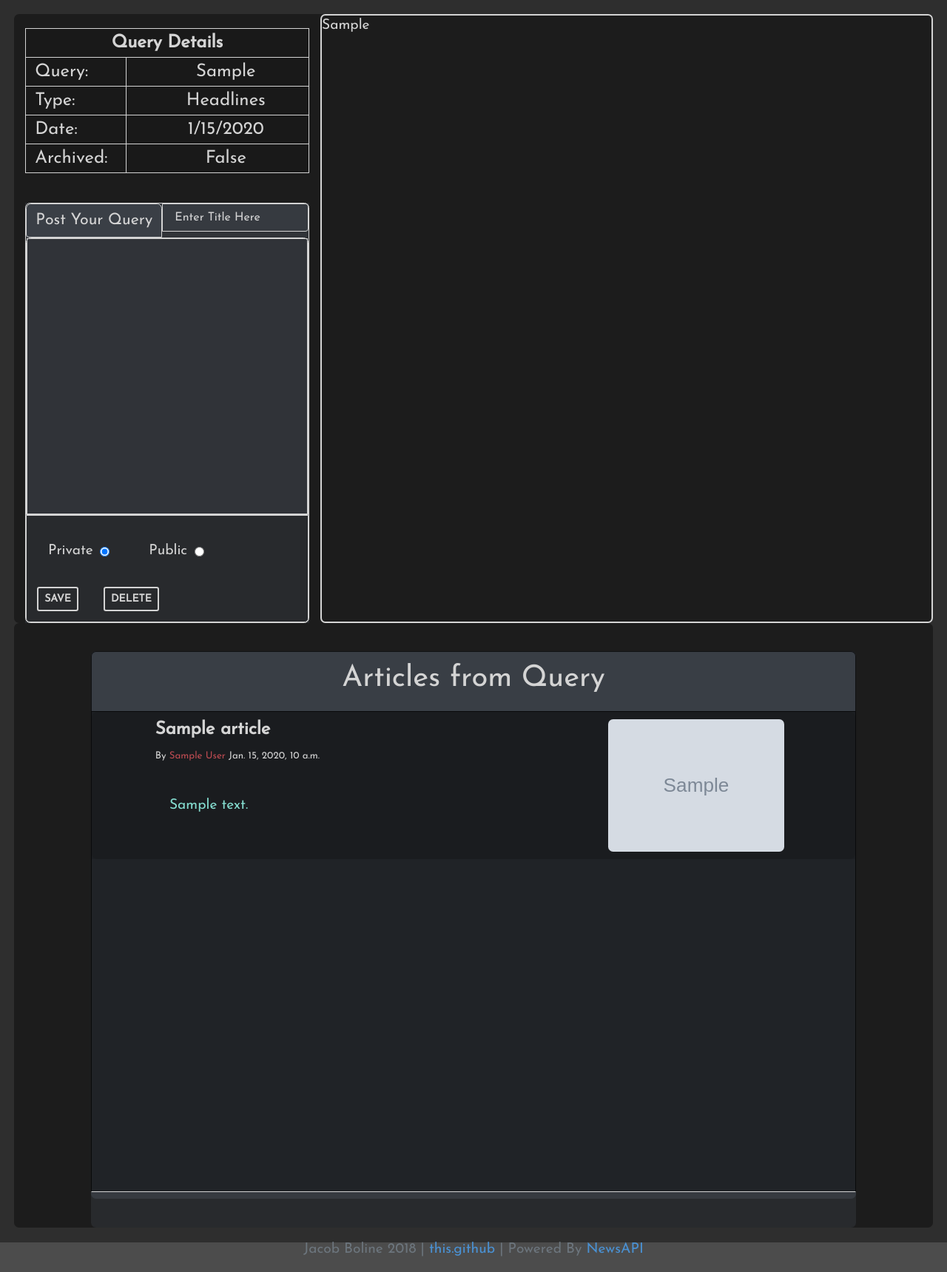
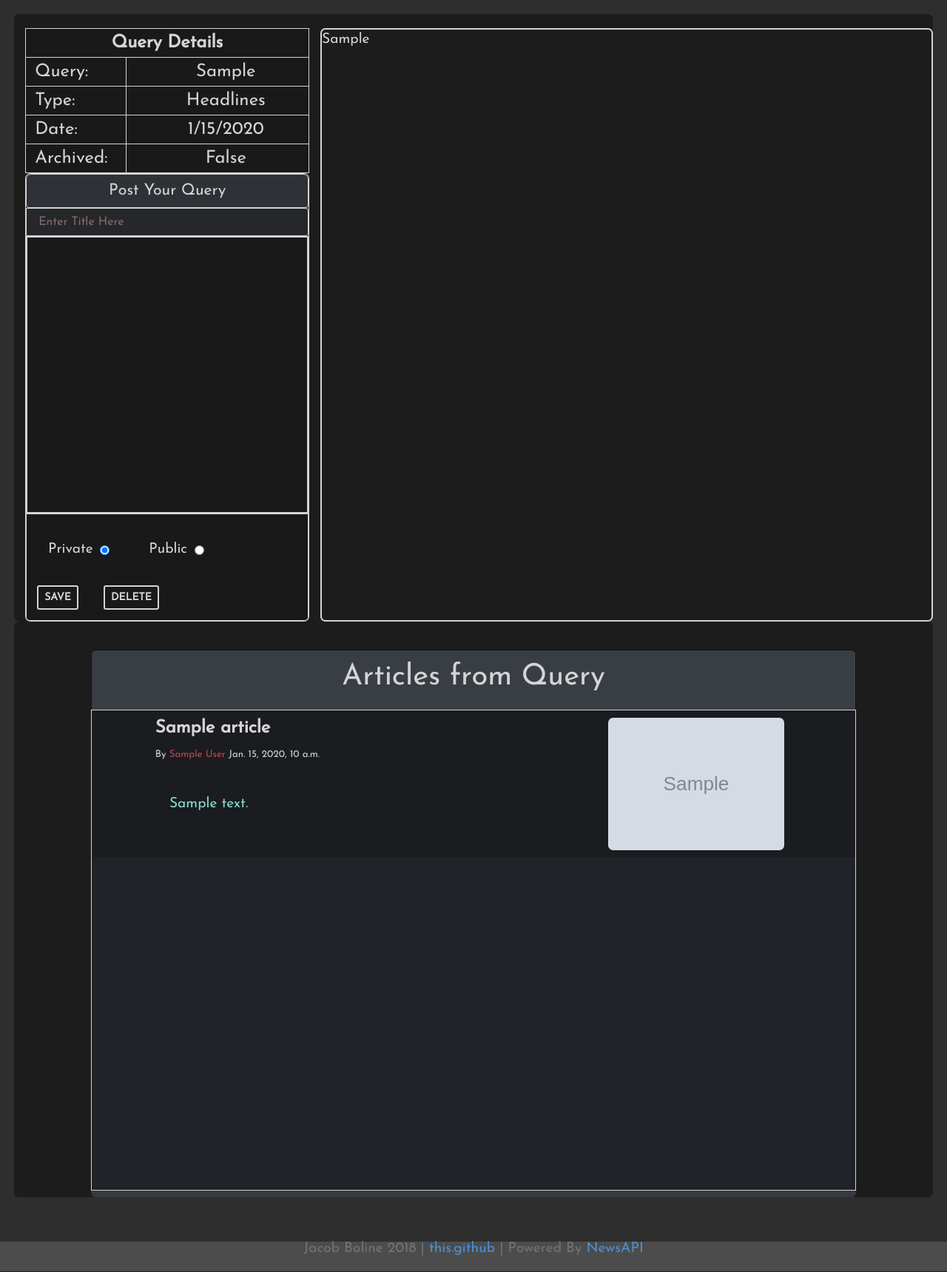
Before and after one commit to yc5424tl/geodjango_news_map, a Django app: page /query/view/1 in a window 1280 px wide. Shown: the part 250-1969 px from the top of the page at 74% size. Run offline with Django 3.2, Linux system fonts and the light colour scheme; a user stored in the database is signed in; tables that the repository leaves empty hold one stand-in row (values such as "Sample post"); grey boxes marked "Sample" are stand-in pictures; some libraries are stand-ins or nearby versions; some web fonts are replaced.

Commit message:
modified view_sources style along with root

```diff
--- a/geodjango_news_map_web/static/css/root.css
+++ b/geodjango_news_map_web/static/css/root.css
@@ -131,7 +131,7 @@ div.jumbotron {
 }
 
 #content-div {
-    padding: 1em 1em 20px 1em;
+    padding: 1em 1em 60px 1em;
 }
 
 /*=================FOOTER===================*/
--- a/geodjango_news_map_web/static/css/view_query.css
+++ b/geodjango_news_map_web/static/css/view_query.css
@@ -114,7 +114,7 @@ th {
     border-radius: 5pt;
     border-collapse: collapse;
     padding: 0;
-    margin-bottom: 2em;
+    margin-bottom: 0;
 }
 
 #articles-card {
@@ -154,10 +154,7 @@ th {
      max-height: calc(100vh - 150px);
      overflow-y: scroll;
      -webkit-overflow-scrolling: touch;
-     border-bottom: 1pt solid var(--main-light);
-     border-left: 1pt solid var(--transp-bg-7);
-     border-right: 1pt solid var(--transp-bg-7);
-     border-top: 1pt solid var(--transp-bg-7);
+     border: 1pt solid var(--main-light);
      background-color: var(--transp-bg-4);
      border-collapse: collapse;
      margin-bottom: 0;
@@ -314,7 +311,7 @@ th {
     }
 }
 
-@media (max-width: 1199px) {
+@media (min-width: 769px) and (max-width: 1199px) {
     .article-img-sm {
         display: block;
         text-align: center;
@@ -333,9 +330,21 @@ th {
     }
 }
 
+@media (max-width: 768px) {
+    .article-img-sm,
+    .article-img-xl,
+    .article-img-xl-container {
+        display: none;
+    }
+}
+
 
 
 /*================================================FORM=================================================*/
+
+#post-query-container {
+    background-color: var(--transp-bg-1);
+}
 
 #new-post-form {
     border: 1pt solid var(--main-light);
@@ -343,13 +352,16 @@ th {
     border-collapse: collapse;
 }
 
-#new-post-span-container {
-    margin: 0;
-}
+/*#new-post-span-container {*/
+/*    margin: 0;*/
+/*}*/
 
 #new-post-span {
     border: 1pt solid var(--main-light);
     border-collapse: collapse;
+    margin: 0;
+    width: 100%;
+    display: block;
 }
 
 .form-check-label {
@@ -362,13 +374,14 @@ th {
     border: 1pt solid var(--main-light);
     border-collapse: collapse;
     color: var(--aux-accent-3);
+    display: block;
 }
 
 #view-query-form-textarea-container {
     margin-top: 0;
     padding: 0;
     border-collapse: collapse;
-    border-radius: 5pt 5pt 0 0;
+    border-radius: 0;
     border: 1pt solid var(--main-light);
     height: 19.5em;
 }
@@ -382,7 +395,7 @@ textarea.form-control.view-query {
 }
 
 .form-control.view-query {
-    background-color: var(--main-dark);
+    background-color: transparent;
     color: var(--main-light);
 }
 
@@ -394,7 +407,7 @@ textarea.form-control.view-query {
     text-overflow: ellipsis;
     overflow: scroll;
     font-size: 12pt;
-    background-color: var(--main-dark);
+    background-color: transparent;
     color: var(--aux-accent-6);
     border: 1pt solid var(--main-light);
     border-collapse: collapse;
@@ -416,7 +429,7 @@ textarea.form-control.view-query {
 }
 
 input.form-control.view-query::placeholder {
-    color: var(--main-light);
+    color: var(--main-accent-2);
     opacity: 1.0;
 }
 
@@ -432,7 +445,7 @@ input.form-control.view-query::placeholder {
 #view-query-del-btn:hover,
 #view-query-save-btn:focus,
 #view-query-del-btn:focus {
-    background-color: var(--aux-accent-6);
+    background-color: var(--aux-accent-3);
     color: var(--main-light);
     border: 2pt solid var(--main-light);
     text-decoration-line: none;
@@ -475,8 +488,10 @@ input.form-control.view-query::placeholder {
 #view-query-iframe-container {
     height: auto;
     width: 100%;
-    padding: 0;
-    margin: 0;
+    padding-top: 0;
+    padding-bottom: 0;
+    padding-left: 0;
+    margin: 1em 0 0 0;
     border: 2pt solid var(--main-light);
     border-radius: 5pt;
     display: flex;
@@ -486,8 +501,8 @@ input.form-control.view-query::placeholder {
 #view-query-iframe-div {
     overflow: hidden;
     position: relative;
-    width: 100%;
-    height: auto;
+    width: auto;
+    height: 100%;
     padding: 0;
     margin: 0;
 }
--- a/templates/general/view_query.html
+++ b/templates/general/view_query.html
@@ -41,18 +41,18 @@
                 </div>
                 {% if user.pk == query_author.id %}
                     {% if query.archived is False %}
-                        <div class="post-query-container">
+                        <div id="post-query-container">
                             <form method="post" action="{% url 'new_post' %}" id="new-post-form">
                                 {% csrf_token %}
                                 <div class="input-group view-query" id="view-query-form-header">
-                                    <div class="input-group-prepend view-query" id="new-post-span-container">
+{#                                    <div class="input-group-prepend view-query" id="new-post-span-container">#}
                                         <p class="input-group-text title-center text-center" id="new-post-span">Post Your Query</p>
-                                    </div>
+{#                                    </div>#}
                                     <input type="text" id="view-query-form-input-title" class="form-control view-query" placeholder="Enter Title Here" aria-label="Post Title" name="_title">
                                 </div>
                                 <div class="input-group view-query" id="view-query-form-textarea-container">
                                     <label class="input-group-prepend view-query" id="textarea-label">
-                                        <textarea class="form-control view-query" id="new-post-textarea" aria-label="Post Body" name="_body" rows="11"><</textarea>
+                                        <textarea class="form-control view-query" id="new-post-textarea" aria-label="Post Body" name="_body" rows="11"></textarea>
                                     </label>
                                     <div id="pre-textarea" contenteditable></div>
                                 </div>
```
